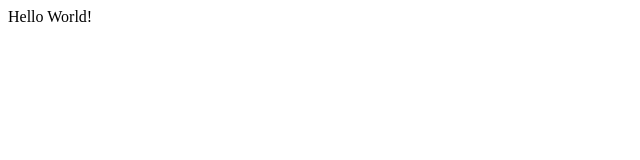
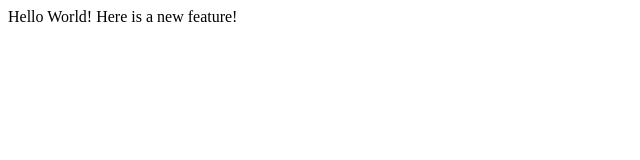
Before and after one commit to ajaykumar856/lecture1, a plain HTML site: page index.html in a window 1280 px wide. Shown: the whole page, without its empty margins (0-640 px from the left). Drawn offline with Linux system fonts and the light colour scheme.

Commit message:
Added another line

```diff
--- a/index.html
+++ b/index.html
@@ -4,6 +4,8 @@
       <title>Test</title>
    </head>
 
-	<body>Hello World!</body>
+	<body>Hello World!
+	Here is a new feature!
+	</body>
 
 </html>
```
